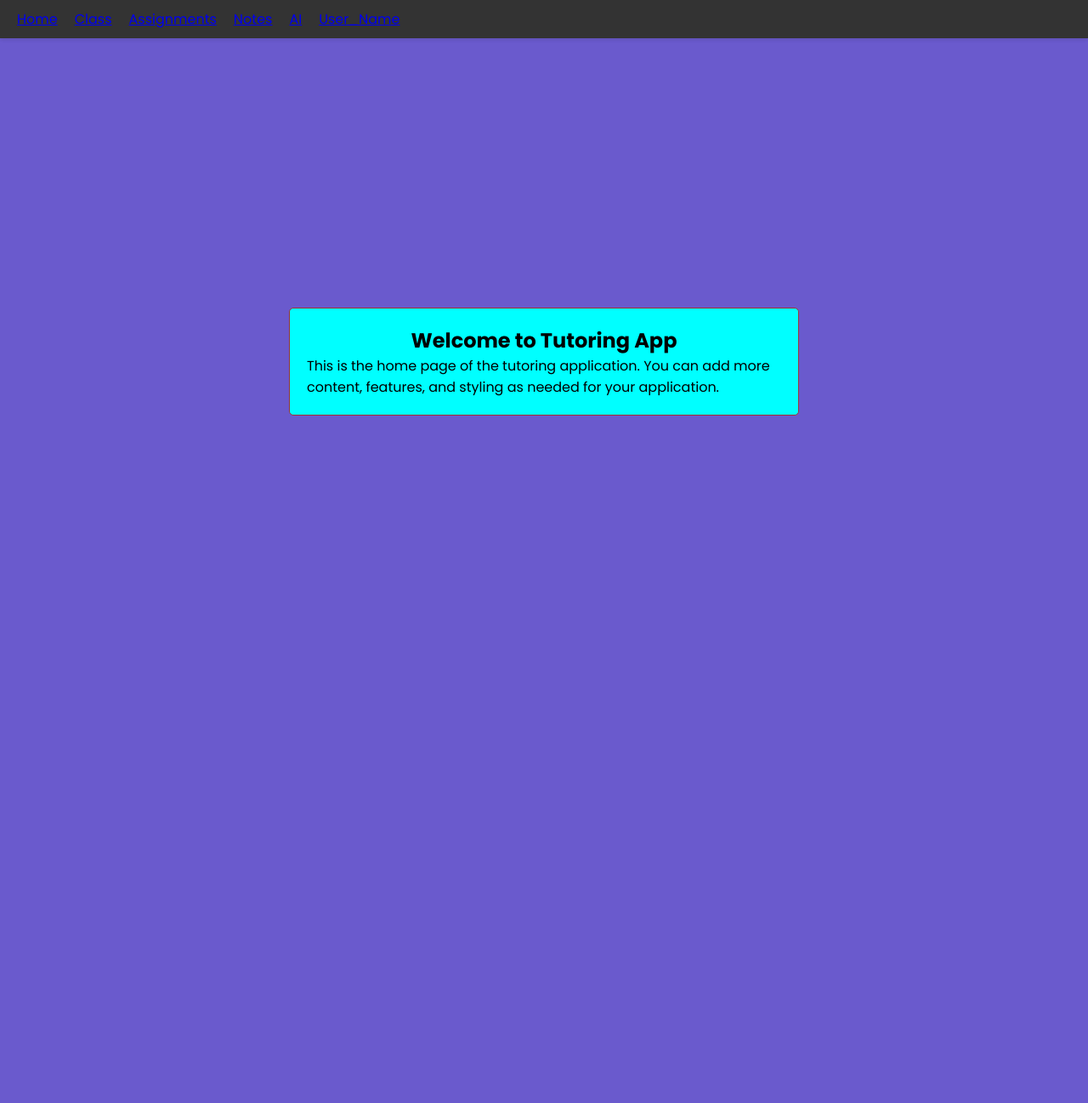
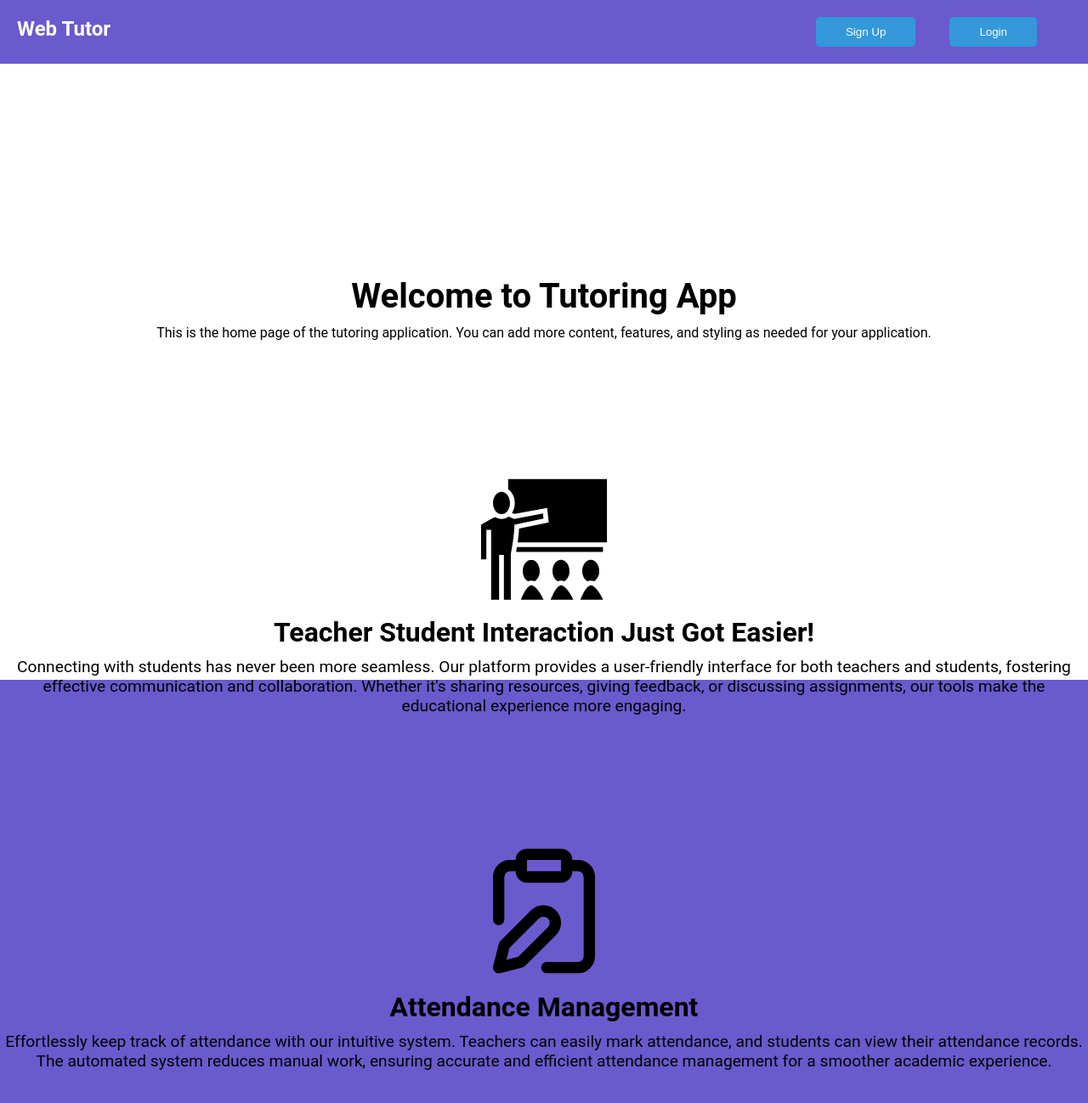
Before and after one commit to Chandan-DK/jit-ai-hackathon, a React (Create React App) app in the folder web-tutor/: page / in a window 1280 px wide. Shown: the top 1298 px of the page at 85% size. Before the commit the page ends 800 px from the top, so only its background shows below. Built offline with nearby package versions, Linux system fonts and the light colour scheme.

Commit message:
add landing page
Signed-off-by: Chandan-DK <chandandk468@gmail.com>

```diff
--- a/web-tutor/package.json
+++ b/web-tutor/package.json
@@ -12,6 +12,7 @@
     "react-icons": "^4.12.0",
     "react-router-dom": "^6.21.0",
     "react-scripts": "5.0.1",
+    "typeface-roboto": "^1.1.13",
     "web-vitals": "^2.1.4"
   },
   "scripts": {
--- a/web-tutor/src/App.js
+++ b/web-tutor/src/App.js
@@ -1,22 +1,20 @@
 // src/App.js
 import React from "react";
 import { BrowserRouter as Router, Route, Routes } from "react-router-dom";
-import Home from "./components/Home/Home";
 import ClassScheduler from "./components/ClassScheduler/ClassScheduler";
 import Login from "./components/Login/Login";
-import NavigationBar from "./components/NavigationBar/NavigationBar";
 import Assignments from "./components/Assignments/Assignments";
 import Notes from "./components/Notes/Notes";
 import AI from "./components/AI/AI";
 import UserProfile from "./components/UserProfile/UserProfile";
 import Signup from "./components/Login/Signup";
+import Landing from "./components/Landing/Landing";
 
 function App() {
   return (
     <Router>
-      <NavigationBar />
       <Routes>
-        <Route path="/" element={<Home />} />
+        <Route path="/" element={<Landing />} />
         <Route path="/assignments" element={<Assignments />} />
         <Route path="/notes" element={<Notes />} />
         <Route path="/ai" element={<AI />} />
@@ -24,7 +22,6 @@ function App() {
         <Route path="/class-scheduler" element={<ClassScheduler />} />
         <Route path="/login" element={<Login />} />
         <Route path="/signup" element={<Signup/>} />
-
       </Routes>
     </Router>
   );
--- /dev/null
+++ b/web-tutor/src/components/Header/Header.css
@@ -0,0 +1,37 @@
+/* Header.css */
+.navbar {
+  display: flex;
+  justify-content: space-between;
+  width: 100%;
+  padding: 20px;
+  /* Add padding to the navbar */
+}
+
+.logo {
+  font-size: 1.5em;
+  font-weight: bold;
+  color: white;
+}
+
+.nav-buttons {
+  display: flex;
+}
+
+.button-container {
+  padding-right: 40px;
+}
+
+.signup-button,
+.login-button {
+  background-color: #3498db;
+  color: #fff;
+  border: none;
+  padding: 10px 35px;
+  border-radius: 5px;
+  cursor: pointer;
+}
+
+.signup-button:hover,
+.login-button:hover {
+  background-color: #2980b9;
+}
--- /dev/null
+++ b/web-tutor/src/components/Header/Header.js
@@ -0,0 +1,23 @@
+// src/components/Header/Header.js
+import React from "react";
+import "./Header.css";
+
+// This Header is basically the navbar used by the Landing Page
+// This is DIFFERENT from NavigationBar
+const Header = () => {
+  return (
+    <nav className="navbar">
+      <div className="logo">Web Tutor</div>
+      <div className="nav-buttons">
+        <div className="button-container">
+          <button className="signup-button">Sign Up</button>
+        </div>
+        <div className="button-container">
+          <button className="login-button">Login</button>
+        </div>
+      </div>
+    </nav>
+  );
+};
+
+export default Header;
--- /dev/null
+++ b/web-tutor/src/components/Landing/Landing.css
@@ -0,0 +1,36 @@
+/* Landing.css */
+.home-container {
+  display: flex;
+  flex-direction: column;
+  align-items: center;
+  justify-content: start;
+  height: 100vh;
+  font-family: 'Roboto', sans-serif;
+  background: white;
+  color: #000000;
+  text-align: center;
+}
+
+h1 {
+  font-size: 2.5em;
+  margin-bottom: 10px;
+}
+
+.home-header {
+  flex: 0 0 auto;
+  background-color: slateblue;
+  width: 100%;
+}
+
+.home-content {
+  flex: 1;
+  display: flex;
+  flex-direction: column;
+  align-items: center;
+  justify-content: center;
+}
+
+.landing-top-section {
+  margin-top: 250px; /* Add margin to create space between top section and body */
+  margin-bottom: 150px;
+}
--- /dev/null
+++ b/web-tutor/src/components/Landing/Landing.js
@@ -0,0 +1,33 @@
+// src/components/Home/Home.js
+import React from "react";
+import "./Landing.css";
+import Header from "../Header/Header";
+import LandingBody from "./LandingBody/LandingBody";
+import LandingContact from "./LandingContact/LandingContact";
+
+const Landing = () => {
+  return (
+    <div className="home-container">
+      <div className="home-header">
+        <Header className="Header" />
+      </div>
+      <div className="home-content">
+        <div className="landing-top-section">
+          <h1>Welcome to Tutoring App</h1>
+          <p>
+            This is the home page of the tutoring application. You can add more
+            content, features, and styling as needed for your application.
+          </p>
+        </div>
+        <div className="landing-body">
+          <LandingBody className="LandingBody" />
+        </div>
+        <div className="landing-contact">
+          <LandingContact className="LandingContact" />
+        </div>
+      </div>
+    </div>
+  );
+};
+
+export default Landing;
--- /dev/null
+++ b/web-tutor/src/components/Landing/LandingBody/LandingBody.css
@@ -0,0 +1,21 @@
+/* Landing.css */
+.feature-section-container {
+  display: flex;
+  flex-direction: column;
+  align-items: center;
+  justify-content: center;
+}
+
+.feature-section-image-container {
+  margin-bottom: 10px; /* Add margin between image and text */
+}
+
+.feature-section-heading {
+  font-size: 2em;
+  margin-bottom: 10px;
+}
+
+.primary-text {
+  font-size: 1.2em;
+  margin-bottom: 150px;
+}
--- /dev/null
+++ b/web-tutor/src/components/Landing/LandingBody/LandingBody.js
@@ -0,0 +1,76 @@
+import React from "react";
+import "./LandingBody.css";
+import { GiTeacher } from "react-icons/gi";
+import { LuClipboardEdit } from "react-icons/lu";
+import { HiOutlineBellAlert } from "react-icons/hi2";
+import { GrSchedules } from "react-icons/gr";
+
+const LandingBody = () => {
+    return (
+        <div className="feature-section-container">
+            <div className="feature-section-teacher-student-interaction">
+                <div className="feature-section-image-container">
+                    <GiTeacher style={{ fontSize: '10em' }} />
+                </div>
+                <div className="feature-section-text-container">
+                    <h3 className="feature-section-heading">
+                        Teacher Student Interaction Just Got Easier!
+                    </h3>
+                    <p className="primary-text">
+                    Connecting with students has never been more seamless.
+                    Our platform provides a user-friendly interface for both teachers and students, fostering effective communication and collaboration.
+                    Whether it's sharing resources, giving feedback, or discussing assignments, our tools make the educational experience more engaging.
+                    </p>
+                </div>
+            </div>
+            <div className="feature-section-attendance-system">
+                <div className="feature-section-image-container">
+                    <LuClipboardEdit style={{ fontSize: '10em' }} />
+                </div>
+                <div className="feature-section-text-container">
+                    <h3 className="feature-section-heading">
+                        Attendance Management
+                    </h3>
+                    <p className="primary-text">
+                    Effortlessly keep track of attendance with our intuitive system.
+                    Teachers can easily mark attendance, and students can view their attendance records.
+                    The automated system reduces manual work, ensuring accurate and efficient attendance management for a smoother academic experience.
+                    </p>
+
+                </div>
+            </div>
+            <div className="feature-section-alerting">
+                <div className="feature-section-image-container">
+                    <HiOutlineBellAlert style={{ fontSize: '10em' }}/>
+                </div>
+                <div className="feature-section-text-container">
+                    <h3 className="feature-section-heading">
+                        Alerting
+                    </h3>
+                    <p className="primary-text">
+                    Stay informed and connected with our alerting system.
+                    Receive timely notifications about important updates, announcements, and events.
+                    Teachers can communicate efficiently with students, and students can stay up-to-date on essential information, enhancing overall communication within the educational community.
+                    </p>
+                </div>
+            </div>
+            <div className="feature-section-class-scheduling">
+                <div className="feature-section-image-container">
+                <GrSchedules style={{ fontSize: '10em' }}/>
+                </div>
+                <div className="feature-section-text-container">
+                    <h3 className="feature-section-heading">
+                        Class Scheduling
+                    </h3>
+                    <p className="primary-text">
+                    Our advanced class scheduling feature simplifies the process of organizing and managing classes.
+                    Teachers can easily create schedules, share them with students, and make adjustments as needed.
+                    Students can access their schedules, making it convenient for everyone to stay on top of their classes and activities.
+                    </p>
+                </div>
+            </div>
+        </div>
+    );
+};
+
+export default LandingBody;
--- /dev/null
+++ b/web-tutor/src/components/Landing/LandingContact/LandingContact.css
@@ -0,0 +1,47 @@
+.contact-page-wrapper h1 {
+    max-width: 900px !important;
+}
+
+.contact-page-wrapper {
+    display: flex;
+    align-items: center;
+    justify-content: center;
+    flex-direction: column;
+    margin: 6rem 0rem;
+}
+
+.contact-form-container {
+    background-color: white;
+    max-width: 700px;
+    width: 100%;
+    margin-top: 3rem;
+    display: flex;
+    align-items: center;
+    padding: 1rem;
+    border-radius: 5rem;
+}
+
+.contact-form-container input {
+    flex: 1;
+    height: 100%;
+    border: none;
+    outline: none;
+    font-size: 1.3rem;
+    padding: 0.5rem 1rem;
+}
+
+.contact-form-container {
+    padding: 0.5rem !important;
+    flex-direction: column;
+    justify-content: center;
+    align-items: center;
+    border-radius: 1rem !important;
+}
+
+.contact-form-container input {
+    font-size: 1rem !important;
+    max-width: 100%;
+    padding: 0.5rem 1rem !important;
+    margin-bottom: 0.8rem !important;
+    text-align: center;
+}
--- /dev/null
+++ b/web-tutor/src/components/Landing/LandingContact/LandingContact.js
@@ -0,0 +1,17 @@
+import React from "react";
+import "./LandingContact.css";
+
+const LandingContact = () => {
+  return (
+    <div className="contact-page-wrapper">
+      <h1 className="primary-heading">Have Question In Mind?</h1>
+      <h1 className="primary-heading">Let Us Help You</h1>
+      <div className="contact-form-container">
+        <input type="text" placeholder="yourmail@gmail.com" />
+        <button className="secondary-button">Submit</button>
+      </div>
+    </div>
+  );
+};
+
+export default LandingContact;
```
Also changed, not shown: 1 other file (tests, documents, lock files or other folders).
